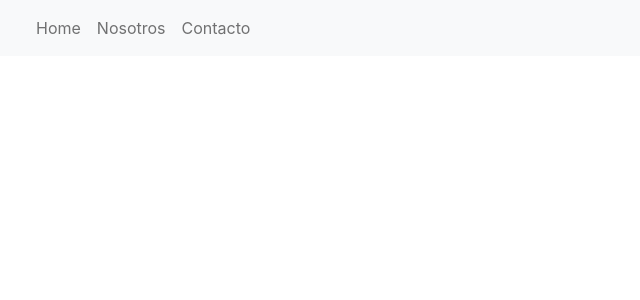
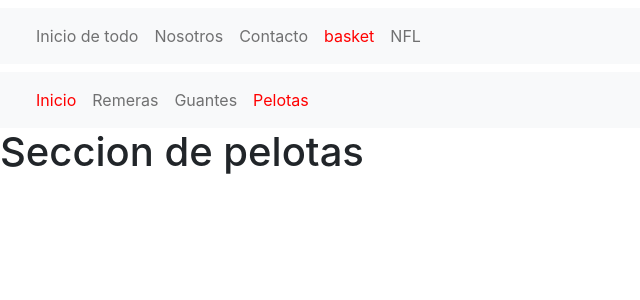
Before and after one commit to jovanesDev/62321_react_ed_it, a React (Create React App) app: page /basket/pelotas in a window 1280 px wide. Shown: the top 300 px of the page, without its empty margins (0-640 px from the left). Built offline with nearby package versions, Linux system fonts and the light colour scheme.

Commit message:
nasted routes

```diff
--- a/src/routes/Rutas.jsx
+++ b/src/routes/Rutas.jsx
@@ -1,25 +1,68 @@
-import React from 'react'
-import {BrowserRouter,Routes,Route} from 'react-router-dom'
-import Navbar from '../components/Navbar/Navbar'
-import UrlGenerator from '../components/URLGenerator/UrlGenerator'
-import Contacto from '../pages/Contacto'
-import DetailPage from '../pages/DetailPage'
-import Home from '../pages/Home'
-import Nosotros from '../pages/Nosotros'
+import React from "react";
+import { BrowserRouter, Routes, Route } from "react-router-dom";
+
+import UrlGenerator from "../components/URLGenerator/UrlGenerator";
+import Contacto from "../pages/Contacto";
+import DetailPage from "../pages/DetailPage";
+import Home from "../pages/Home";
+import Nosotros from "../pages/Nosotros";
+import MainLayoutRoutes from "./layout/MainLayoutRoutes";
 
 const Rutas = () => {
   return (
     <BrowserRouter>
-        <Navbar navbar_items={[{nombre:'Home',path:'/'},{nombre:'Nosotros',path:'/nosotros'},{nombre:'Contacto',path:'/contacto'}]} />
       <Routes>
-          <Route path='/' element={<UrlGenerator/>} />
-          <Route path='/nosotros' element={<Nosotros/>} />
-          <Route path='/contacto' element={<Contacto/>} />
-          <Route path='/detail/:id' element={<DetailPage/>} />
+        <Route path="/" element={<MainLayoutRoutes user={true} />}>
+          {/* Navegacion Principal */}
+          <Route index element={<Home />} />
+          <Route path="nosotros" element={<Nosotros />} />
+          <Route path="contacto" element={<Contacto />} />
+          <Route path="detail/:id" element={<DetailPage />} />
+          {/* Aca arranca seccion de basket  */}
+            <Route
+              path="basket"
+              element={
+                <MainLayoutRoutes
+                  navbar_items={[
+                    { nombre: "Inicio", path: "/basket" },
+                    { nombre: "Remeras", path: "/basket/remeras" },
+                    { nombre: "Guantes", path: "/basket/guantes" },
+                    { nombre: "Pelotas", path: "/basket/pelotas" },
+                  ]}
+                  user={true}
+                />
+              }
+            >
+                <Route index element={<h1>Bienvenido a basket</h1>} />
+                <Route path="remeras" element={<h1>Seccion de Remeras</h1>} />
+                <Route path="guantes" element={<h1>Seccion de guantes</h1>} />
+                <Route path="pelotas" element={<h1>Seccion de pelotas</h1>} />
+            </Route>
+
+            <Route
+              path="nfl"
+              element={
+                <MainLayoutRoutes
+                  navbar_items={[
+                    { nombre: "Inicio", path: "/nfl" },
+                    { nombre: "Cascos", path: "/nfl/cascos" },
+                    { nombre: "Camisetas", path: "/nfl/camisetas" },
+                    { nombre: "Pelotas", path: "/nfl/pelotas" },
+                  ]}
+                  user={true}
+                />
+              }
+            >
+                <Route index element={<h1>Bienvenido a NFL</h1>} />
+                <Route path="cascos" element={<h1>Seccion de Cascos</h1>} />
+                <Route path="camisetas" element={<h1>Seccion de camisetas</h1>} />
+                <Route path="pelotas" element={<h1>Seccion de pelotas</h1>} />
+            </Route>
+
+        </Route>
       </Routes>
+    </BrowserRouter>
+  );
+};
 
-    </BrowserRouter>
-  )
-}
-
-export default Rutas
+export default Rutas;
--- /dev/null
+++ b/src/routes/layout/MainLayoutRoutes.jsx
@@ -0,0 +1,30 @@
+import React from "react";
+import { Navigate, Outlet, Routes } from "react-router-dom";
+import Navbar from "../../components/Navbar/Navbar";
+
+const MainLayoutRoutes = (props) => {
+    const {user,title,navbar_items} = props
+  return (
+    <>
+     <h1>{title}</h1>
+      <Navbar
+        navbar_items={ navbar_items || [
+        { nombre: "Inicio de todo", path: "/" },
+        { nombre: "Nosotros", path: "/nosotros" },
+        { nombre: "Contacto", path: "/contacto" },
+
+          { nombre: "basket", path: "/basket" },
+          { nombre: "NFL", path: "/nfl" },
+
+        ]}
+      />
+
+        {!user && <Navigate to='/login' />}
+        { user && <Outlet />}
+
+      {/* Footer */}
+    </>
+  );
+};
+
+export default MainLayoutRoutes;
```
